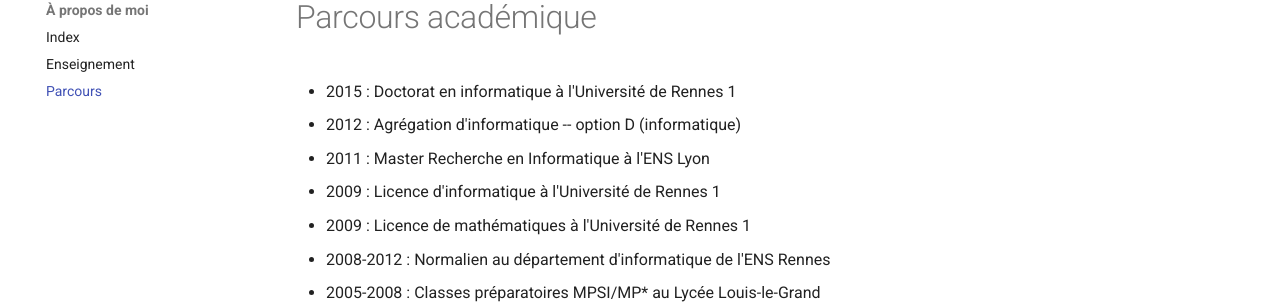
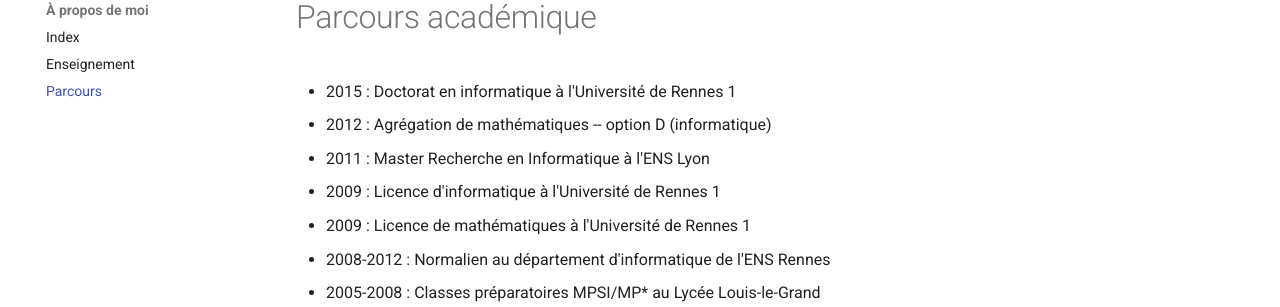
Before and after one commit to vincent-picard/vincent-picard.github.io, an MkDocs documentation site: the page built from docs/aboutme/parcours.md, in a window 1280 px wide. Shown: the part 149-456 px from the top of the page. Built offline with MkDocs 1.6.1 and Material for MkDocs 9.7.7, drawn with Linux system fonts in a browser that asks for light colours.

Commit message:
agreg de maths pas d'info

```diff
--- a/docs/aboutme/parcours.md
+++ b/docs/aboutme/parcours.md
@@ -1,7 +1,7 @@
 # Parcours académique
 
 - 2015 : Doctorat en informatique à l'Université de Rennes 1
-- 2012 : Agrégation d'informatique -- option D (informatique)
+- 2012 : Agrégation de mathématiques -- option D (informatique)
 - 2011 : Master Recherche en Informatique à l'ENS Lyon
 - 2009 : Licence d'informatique à l'Université de Rennes 1
 - 2009 : Licence de mathématiques à l'Université de Rennes 1
```
